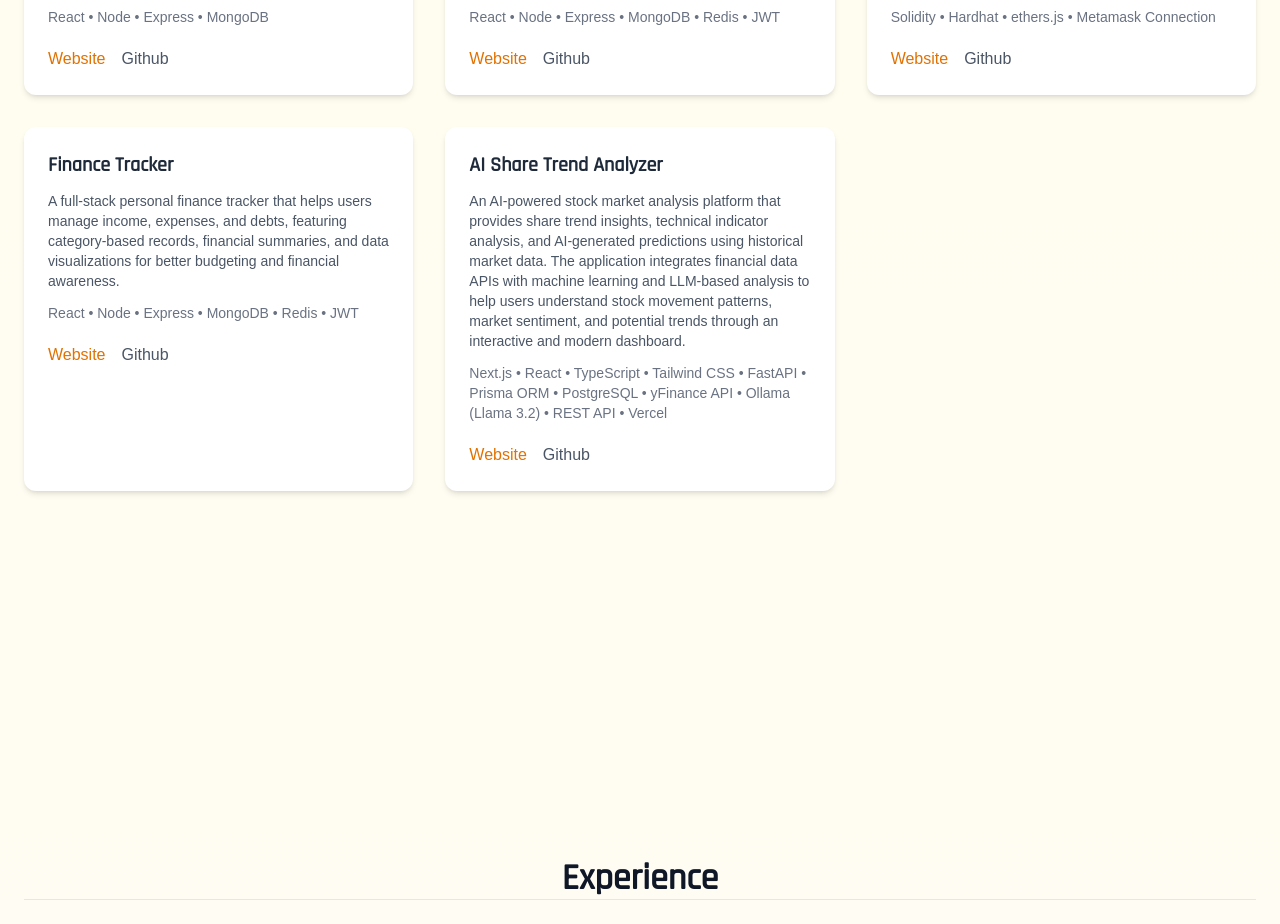
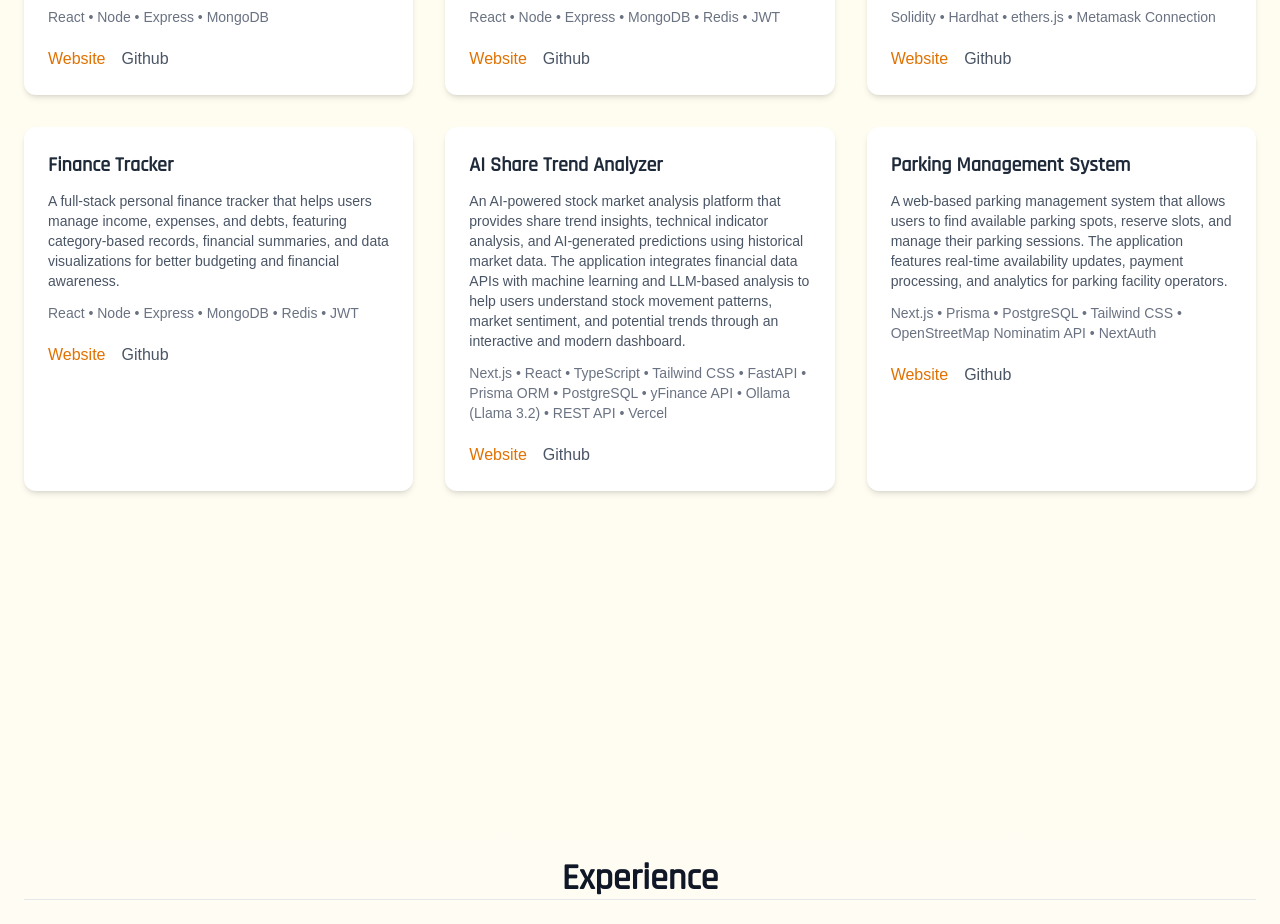
Before and after one commit to Shaptorshi/Portfolio, a React (Vite) app: page / in a window 1280 px wide. Shown: the part 1660-2584 px from the top of the page. Built offline with nearby package versions, Linux system fonts and the light colour scheme; a web font is replaced by a local one.

Commit message:
Added one project

```diff
--- a/src/components/projects.jsx
+++ b/src/components/projects.jsx
@@ -34,6 +34,13 @@ const proj = [
     tech:"Next.js • React • TypeScript • Tailwind CSS • FastAPI • Prisma ORM • PostgreSQL • yFinance API • Ollama (Llama 3.2) • REST API • Vercel",
     website:"https://tradeedge-zeta.vercel.app/",
     github: "https://github.com/Shaptorshi/AI-Share-Trend-Analyser"
+  },
+  {
+    title: "Parking Management System",
+    description: "A web-based parking management system that allows users to find available parking spots, reserve slots, and manage their parking sessions. The application features real-time availability updates, payment processing, and analytics for parking facility operators.",
+    tech:"Next.js • Prisma • PostgreSQL • Tailwind CSS • OpenStreetMap Nominatim API • NextAuth",
+    website:"https://parking-management-system-ebon.vercel.app",
+    github: "https://github.com/Shaptorshi/Parking-Management-System"
   }
 ]
 
```
